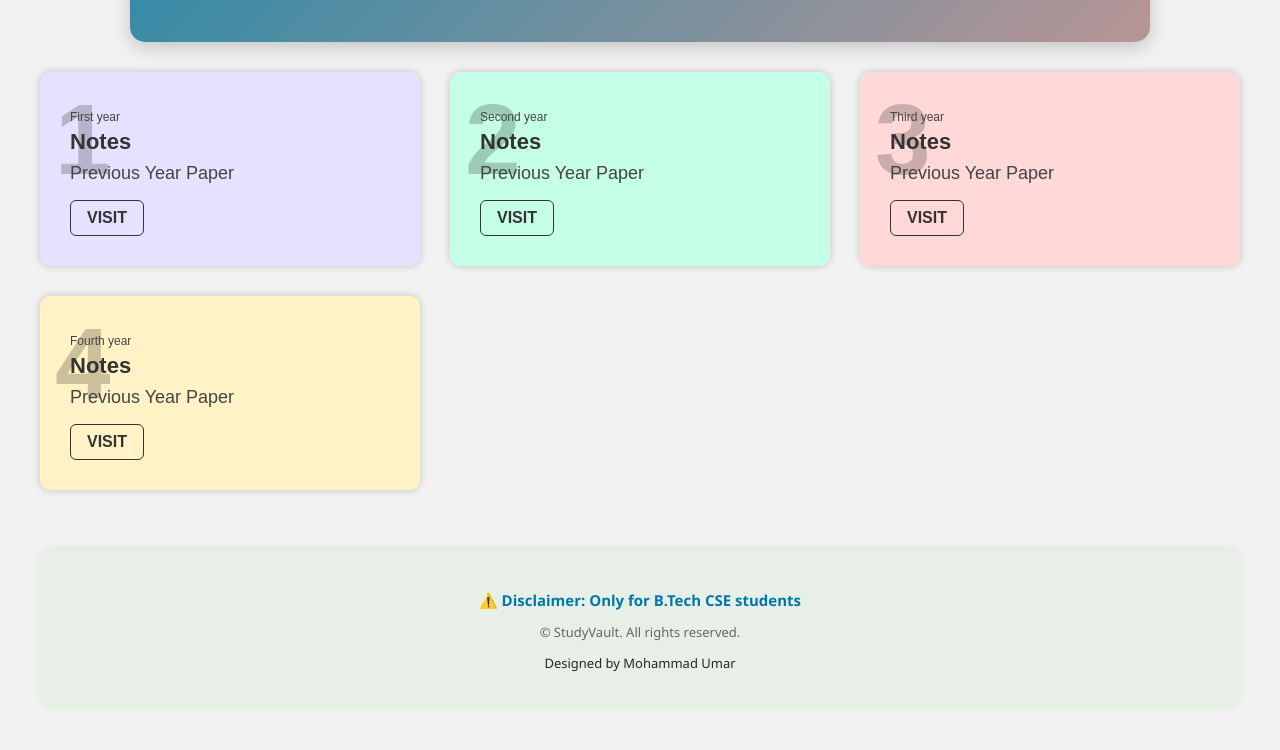
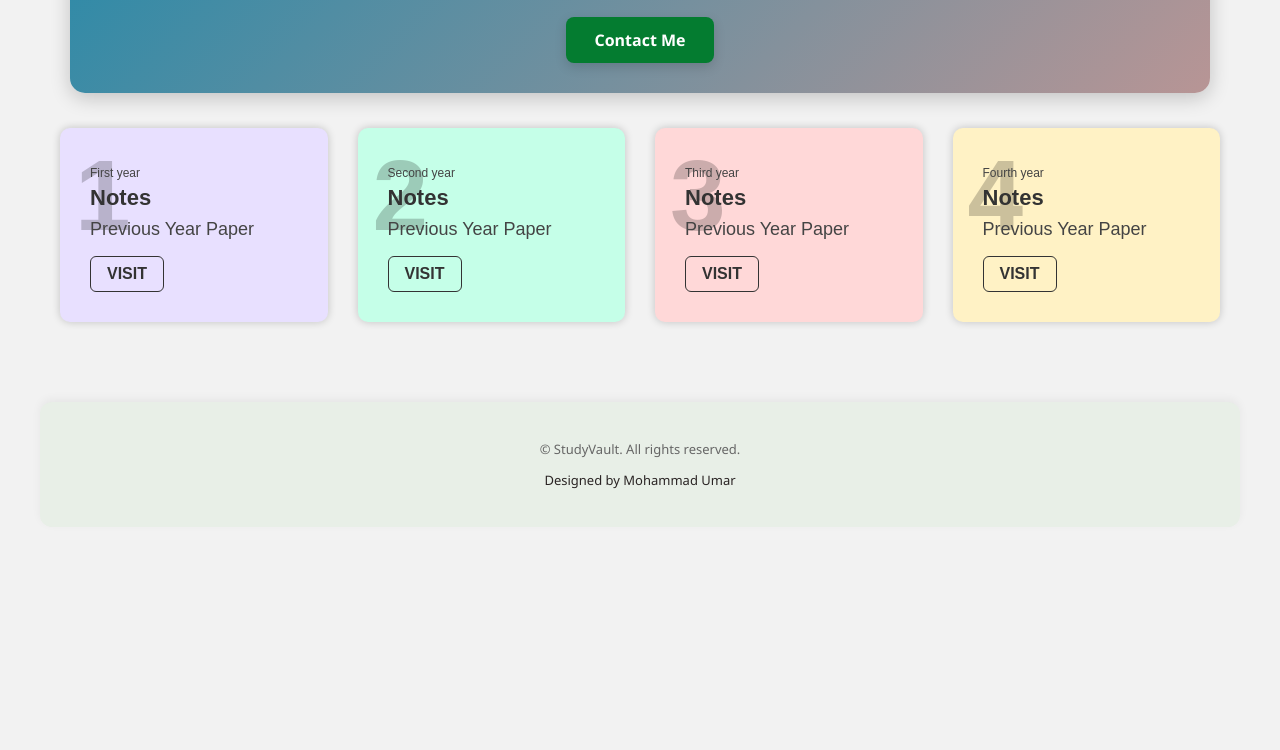
Before and after one commit to umar24nov/iStudyVault, a plain HTML site: page index.html in a window 1280 px wide. Shown: the part 254-1004 px from the top of the page. After the commit the page ends 821 px from the top, so only its background shows below. Drawn offline with Linux system fonts and the light colour scheme.

Commit message:
Added Contact Me

```diff
--- a/index.html
+++ b/index.html
@@ -8,12 +8,15 @@
 </head>
 <body>
 
+
   <!-- Main Card Outside the Grid -->
   <div class="main-card">
     <div class="main-card-content">
       <h1>iStudyVault</h1>
       <h2>Boost Your Performance</h2>
       <p>Easy & Smart Learning</p>
+      <a href="https://wa.me/918273306126" target="_blank" class="contact-btn">Contact Me</a>
+
     </div>
   </div>
 
@@ -69,7 +72,7 @@
 
   <!-- Footer -->
   <footer class="footer">
-    <p class="disclaimer">⚠️ Disclaimer: Only for B.Tech CSE students</p>
+    <!-- <p class="disclaimer">⚠️ Disclaimer: Only for B.Tech CSE students</p> -->
     <p class="copyright">© StudyVault. All rights reserved.</p>
     <p class="credit-mention">Designed by Mohammad Umar</p>
   </footer>
--- a/style.css
+++ b/style.css
@@ -6,15 +6,18 @@ body {
   }
 
   .container {
-    display: grid;
-    grid-template-columns: repeat(auto-fit, minmax(300px, 1fr));
+    display: flex;
+    justify-content: center;
     gap: 30px;
+    flex-wrap: nowrap;
+    overflow-x: auto;
+    padding: 20px;
   }
 
   /*  Main Card Custom Styling */
   .main-card {
-    width: 80%;
-    margin: 10px auto 30px;
+    width: 90%;
+    margin: 15px auto;
     background: linear-gradient(135deg, #1d89aa, #b89595);
     border-radius: 15px;
     padding: 30px;
@@ -51,12 +54,33 @@ body {
     color: black;
   }
 
+  .contact-btn {
+    display: inline-block;
+    padding: 12px 28px;
+    font-size: 16px;
+    font-weight: bold;
+    background-color: #047c30;
+    color: white;
+    text-decoration: none;
+    border-radius: 8px;
+    transition: all 0.3s ease;
+    box-shadow: 0 4px 12px rgba(0, 0, 0, 0.15);
+    font-family: 'Segoe UI', Tahoma, Geneva, Verdana, sans-serif;
+  }
+
+  .contact-btn:hover {
+    background-color: #035f26;
+    transform: scale(1.05);
+  }
+
+
 
   .card {
     position: relative;
     padding: 30px;
     border-radius: 10px;
     box-shadow: 0 0 8px rgba(0, 0, 0, 0.2);
+    width: 22.5%;
   }
 
   .card-number {
```
